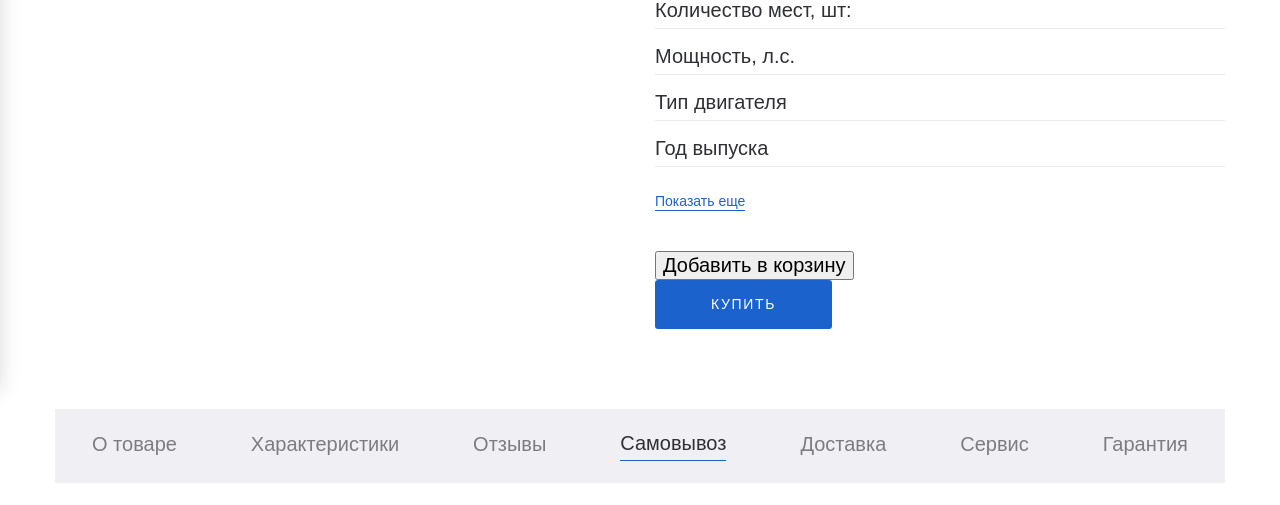
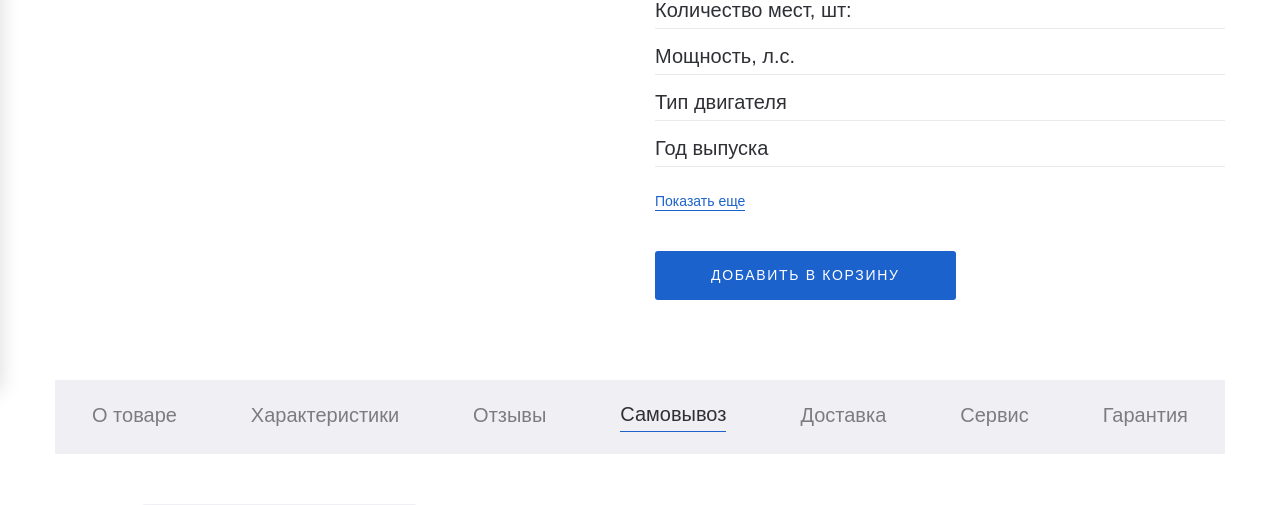
Before and after one commit to dmitrysvd/onlineshop, a Django app: template onlinestore/templates/onlinestore/product_detail.html in a window 1280 px wide. Shown: the part 646-1151 px from the top of the page. Run offline with Django 3.2, Linux system fonts and the light colour scheme; the template is opened without the code that fills it, so the values that code supplies are empty.

Commit message:
Add pretty buy button to the product detail view

```diff
--- a/onlinestore/templates/onlinestore/product_detail.html
+++ b/onlinestore/templates/onlinestore/product_detail.html
@@ -105,16 +105,14 @@
                                 {% if is_in_cart %}
                                     <form action="{% url 'cart:cart_remove' product.id %}" method="post">
                                     {% csrf_token %}
-                                    <input type="submit" value="Убрать из корзины">
+                                    <button type="submit">Убрать из корзины</button>
                                     </form>
                                 {% else %}
                                     <form action="{% url 'cart:cart_add' product.id %}" method="post">
                                     {% csrf_token %}
-                                    <input type="submit" value="Добавить в корзину">
+                                    <button type="submit">Добавить в корзину</button>
                                     </form>
                                 {% endif %}
-
-                                <button>купить</button>
                             </div>
                         </div>
                         <div id="product-2" class="tabs-content product-card__tab-content ">
```
